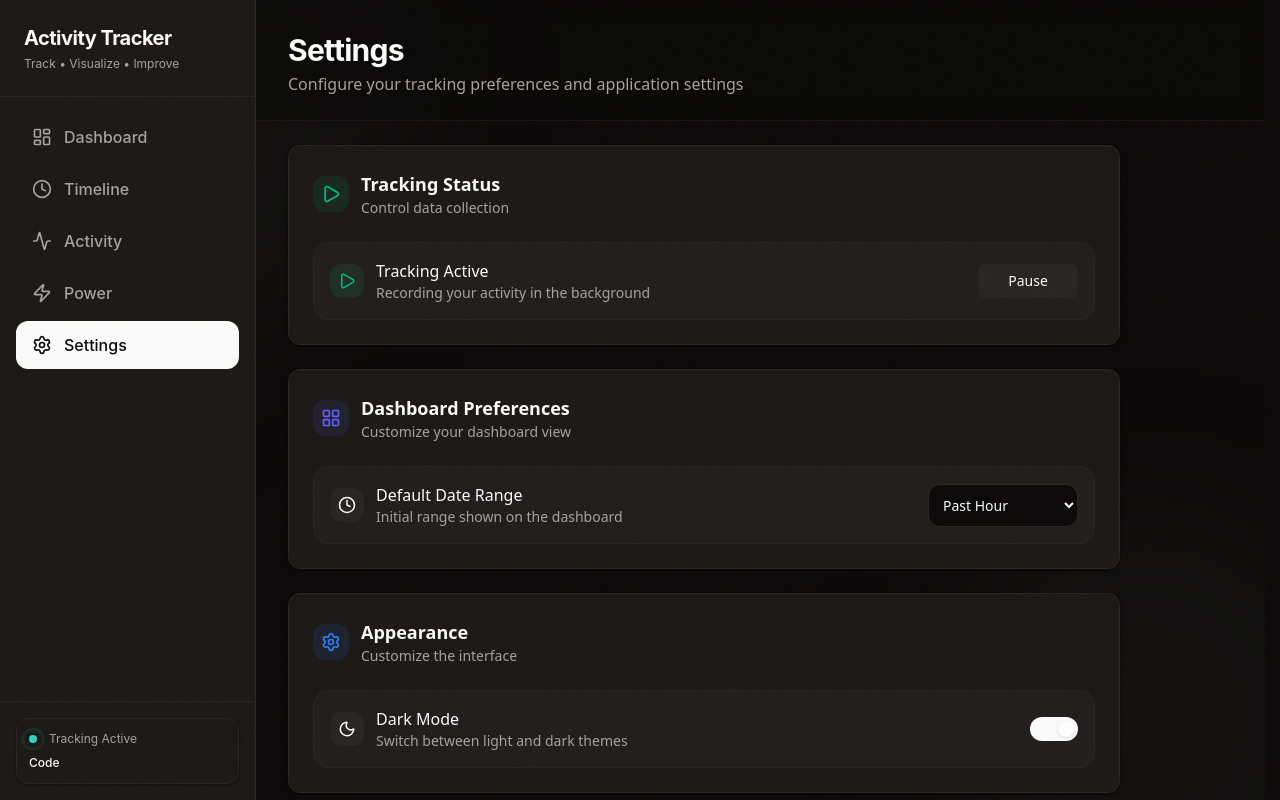
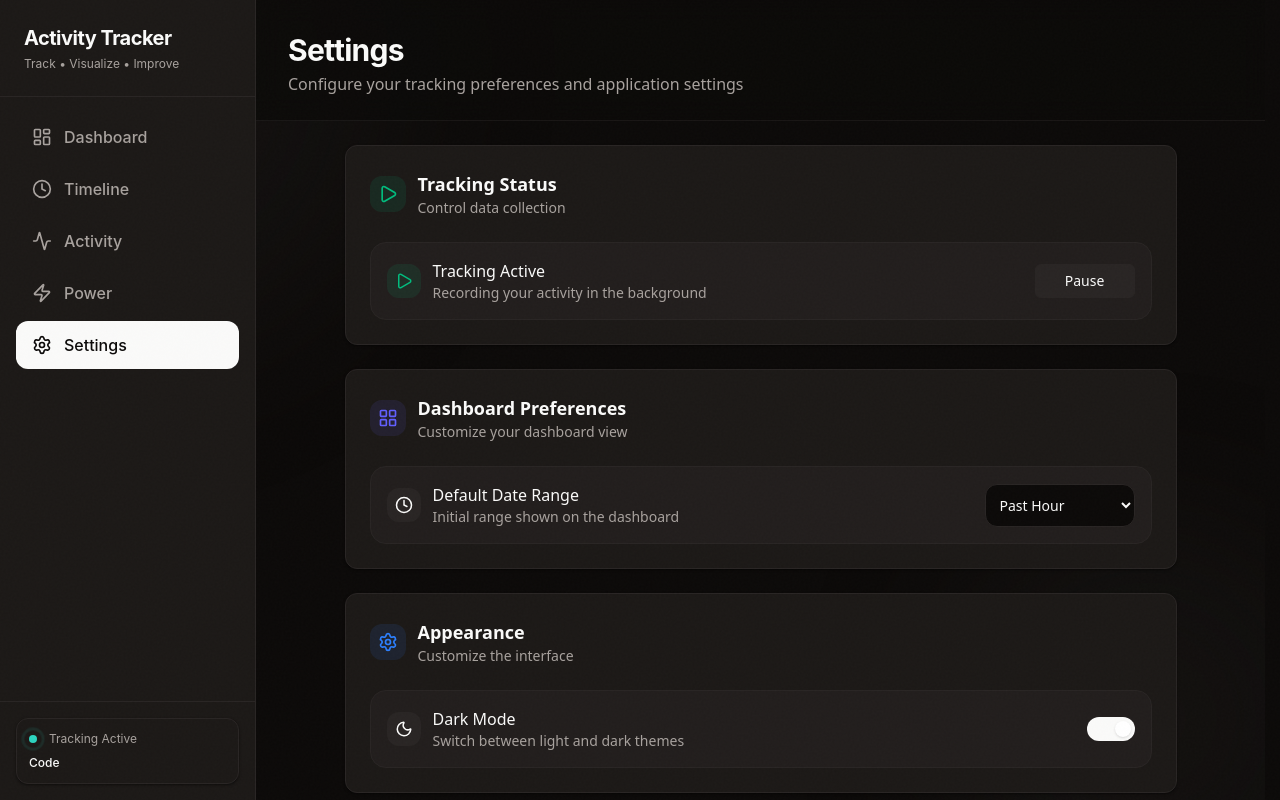
Before and after one commit to unfoldingdimensions/Activity_Tracker, a React (Vite) app: page /settings in a window 1280 px wide. Built offline with nearby package versions, Linux system fonts and the light colour scheme.

Commit message:
style: center settings content while keeping header left-aligned

```diff
--- a/src/components/shared/PageHeader.tsx
+++ b/src/components/shared/PageHeader.tsx
@@ -15,13 +15,17 @@ export interface PageHeaderProps {
     actions?: ReactNode;
     /** Optional back button or left-side action */
     leftAction?: ReactNode;
+    /** Optional max width for centering, e.g. "max-w-4xl" */
+    maxWidth?: string;
 }
+
 
 export function PageHeader({
     title,
     subtitle,
     actions,
     leftAction,
+    maxWidth,
 }: PageHeaderProps) {
     return (
         <div className="sticky top-0 z-20 backdrop-blur-md bg-[var(--background)]/80 p-8 pb-6 border-b border-[var(--border)]/50 transition-all">
@@ -29,8 +33,9 @@ export function PageHeader({
                 initial={{ opacity: 0, x: -20 }}
                 animate={{ opacity: 1, x: 0 }}
                 transition={{ duration: 0.5 }}
-                className="flex justify-between items-center"
+                className={`flex justify-between items-center ${maxWidth ? `${maxWidth} mx-auto w-full` : ''}`}
             >
+
                 <div className="flex items-center gap-3">
                     {leftAction}
                     <div>
--- a/src/pages/Settings.tsx
+++ b/src/pages/Settings.tsx
@@ -77,7 +77,9 @@ export function Settings() {
                 subtitle="Configure your tracking preferences and application settings"
             />
 
-            <div className="p-8 pt-6 space-y-6 flex-1 max-w-4xl">
+
+
+            <div className="p-8 pt-6 space-y-6 flex-1 max-w-4xl mx-auto w-full">
                 {/* Tracking Control */}
                 <GlassCard className="p-6" hover={false} spotlight>
                     <div className="flex items-center gap-3 mb-6">
```
